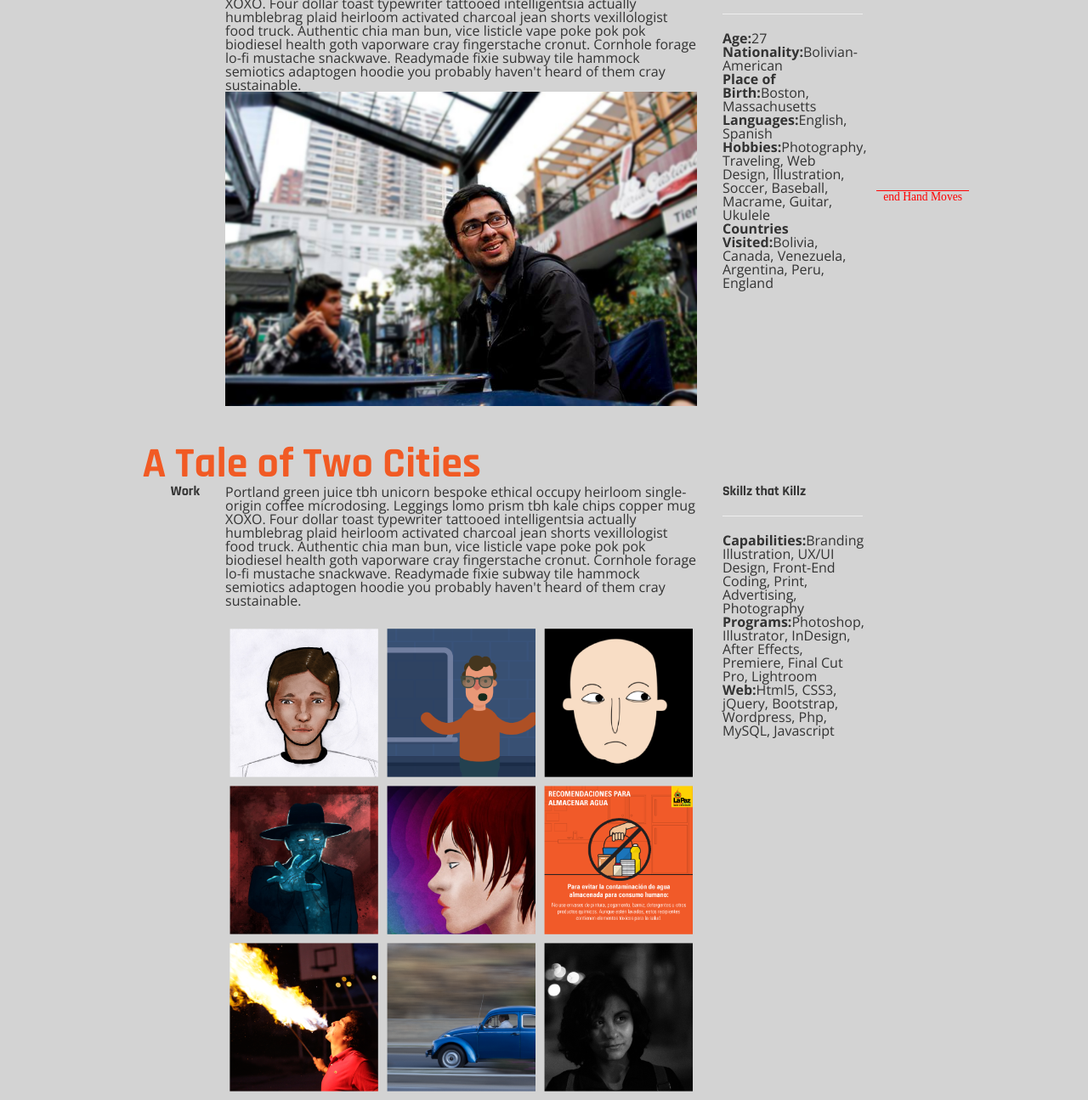
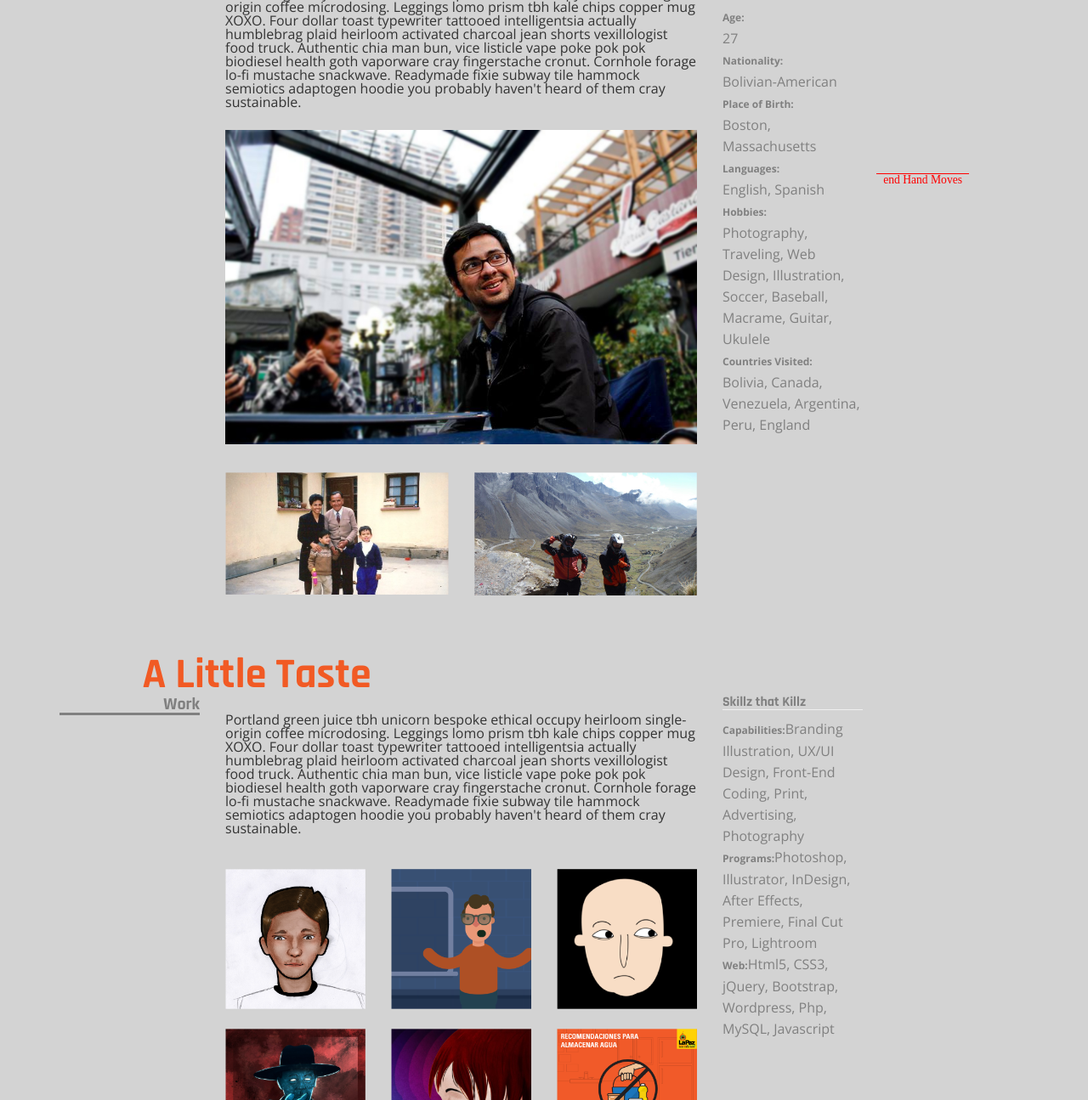
Before and after one commit to FrankLD/FrankLD.github.io, a plain HTML site: page index.html in a window 1280 px wide. Shown: the part 626-1921 px from the top of the page at 85% size. Drawn offline with nearby package versions, Linux system fonts and the light colour scheme.

Commit message:
Fixed HTML and CSS

```diff
--- a/index.html
+++ b/index.html
@@ -33,59 +33,108 @@
 
     <div id="content" class="container">
         <section class="bio row">
-            <header class="col-sm-12">
+            <header class="col-md-12">
                 <div class="row">
-                    <h3 class="col-sm-push-1 col-sm-11">A Tale of Two Cities</h3>
+                    <h3 class="col-md-push-1 col-md-11">A Tale of Two Cities</h3>
                 </div>
             </header>
-                <aside class="col-sm-2 text-right"><h2>Bio</h2></aside>
-                <article class="col-sm-6">
-                    <p>Portland green juice tbh unicorn bespoke ethical occupy heirloom single-origin coffee microdosing. Leggings lomo prism tbh kale chips copper mug XOXO. Four dollar toast typewriter tattooed intelligentsia actually humblebrag plaid heirloom activated charcoal jean shorts vexillologist food truck. Authentic chia man bun, vice listicle vape poke pok pok biodiesel health goth vaporware cray fingerstache cronut. Cornhole forage lo-fi mustache snackwave. Readymade fixie subway tile hammock semiotics adaptogen hoodie you probably haven't heard of them cray sustainable.</p>
-                    <img src="img/old.jpg">
+                <aside class="col-md-2 text-right"><h2>Bio</h2></aside>
+                <article class="col-md-6">
+                    <div class="article_content"><p>Portland green juice tbh unicorn bespoke ethical occupy heirloom single-origin coffee microdosing. Leggings lomo prism tbh kale chips copper mug XOXO. Four dollar toast typewriter tattooed intelligentsia actually humblebrag plaid heirloom activated charcoal jean shorts vexillologist food truck. Authentic chia man bun, vice listicle vape poke pok pok biodiesel health goth vaporware cray fingerstache cronut. Cornhole forage lo-fi mustache snackwave. Readymade fixie subway tile hammock semiotics adaptogen hoodie you probably haven't heard of them cray sustainable.</p></div>
+                    <div class="gallery">
+                        <div class="row">
+                            <div class="col-xs-12"><img src="img/old.jpg"></div>
+                        </div>
+                        <div class="row">
+                            <div class="col-xs-6"><img src="img/bio_sm_1.png"></div>
+                            <div class="col-xs-6"><img src="img/bio_sm_2.png"></div>
+                        </div>
+                    </div>
                 </article>
-                <aside class="col-sm-2">
+                <aside class="col-md-2">
                     <h4>Francis Hernan Laguna-Driscoll</h4>
                     <hr>
                     <ul>
-                        <li><b>Age:</b>27</li>
-                        <li><b>Nationality:</b>Bolivian-American</li>
-                        <li><b>Place of Birth:</b>Boston, Massachusetts</li>
-                        <li><b>Languages:</b>English, Spanish</li>
-                        <li><b>Hobbies:</b>Photography, Traveling, Web Design, Illustration, Soccer, Baseball, Macrame, Guitar, Ukulele</li>
-                        <li><b>Countries Visited:</b>Bolivia, Canada, Venezuela, Argentina, Peru, England</li>
+                        <li><b>Age:</b><br>27</li>
+                        <li><b>Nationality:</b><br>Bolivian-American</li>
+                        <li><b>Place of Birth:</b><br>Boston, Massachusetts</li>
+                        <li><b>Languages:</b><br>English, Spanish</li>
+                        <li><b>Hobbies:</b><br>Photography, Traveling, Web Design, Illustration, Soccer, Baseball, Macrame, Guitar, Ukulele</li>
+                        <li><b>Countries Visited:</b><br>Bolivia, Canada, Venezuela, Argentina, Peru, England</li>
                     </ul>
                 </aside>
 
         </section>
 
         <section class="work row">
-            <header class="col-sm-12">
+            <header class="col-md-12">
                 <div class="row">
-                    <h3 class="col-sm-push-1 col-sm-11">A Tale of Two Cities</h3>
+                    <h3 class="col-md-push-1 col-md-11">A Little Taste</h3>
                 </div>
             </header>
-                <aside class="col-sm-2 text-right"><h2>Work</h2></aside>
-                <article class="col-sm-6">
-                    <p>Portland green juice tbh unicorn bespoke ethical occupy heirloom single-origin coffee microdosing. Leggings lomo prism tbh kale chips copper mug XOXO. Four dollar toast typewriter tattooed intelligentsia actually humblebrag plaid heirloom activated charcoal jean shorts vexillologist food truck. Authentic chia man bun, vice listicle vape poke pok pok biodiesel health goth vaporware cray fingerstache cronut. Cornhole forage lo-fi mustache snackwave. Readymade fixie subway tile hammock semiotics adaptogen hoodie you probably haven't heard of them cray sustainable.</p>
+                <aside class="col-md-2 text-right"><h2>Work</h2></aside>
+                <article class="col-md-6">
+                    <div class="article_content"><p>Portland green juice tbh unicorn bespoke ethical occupy heirloom single-origin coffee microdosing. Leggings lomo prism tbh kale chips copper mug XOXO. Four dollar toast typewriter tattooed intelligentsia actually humblebrag plaid heirloom activated charcoal jean shorts vexillologist food truck. Authentic chia man bun, vice listicle vape poke pok pok biodiesel health goth vaporware cray fingerstache cronut. Cornhole forage lo-fi mustache snackwave. Readymade fixie subway tile hammock semiotics adaptogen hoodie you probably haven't heard of them cray sustainable.</p></div>
                     <section class="gallery row">
-                        <img class="col-sm-4 img_under" src="img/img1.png">
-                        <img class="col-sm-4 img_under" src="img/img2.png">
-                        <img class="col-sm-4 img_under" src="img/img3.png">
-                        <img class="col-sm-4 img_under" src="img/img4.png">
-                        <img class="col-sm-4 img_under" src="img/img5.png">
-                        <img class="col-sm-4 img_under" src="img/img6.png">
-                        <img class="col-sm-4 img_under" src="img/img7.png">
-                        <img class="col-sm-4 img_under" src="img/img8.png">
-                        <img class="col-sm-4 img_under" src="img/img9.png">
+                        <div class="row">
+                            <div class="col-sm-4"><img class="img_under" src="img/img1.png"></div>
+                            <div class="col-sm-4"><img class="img_under" src="img/img2.png"></div>
+                            <div class="col-sm-4"><img class="img_under" src="img/img3.png"></div>
+                        </div>
+                        <div class="row">
+                            <div class="col-sm-4"><img class="img_under" src="img/img4.png"></div>
+                            <div class="col-sm-4"><img class="img_under" src="img/img5.png"></div>
+                            <div class="col-sm-4"><img class="img_under" src="img/img6.png"></div>
+                        </div>
+                        <div class="row">
+                            <div class="col-sm-4"><img class="img_under" src="img/img7.png"></div>
+                            <div class="col-sm-4"><img class="img_under" src="img/img8.png"></div>
+                            <div class="col-sm-4"><img class="img_under" src="img/img9.png"></div>
+                        </div>
+                        <div class="row">
+                            <div class="col-sm-4"><img class="img_under" src="img/img10.png"></div>
+                            <div class="col-sm-4"><img class="img_under" src="img/img11.png"></div>
+                            <div class="col-sm-4"><img class="img_under" src="img/img12.png"></div>
+                        </div>
+                        <div class="row">
+                            <div class="col-sm-4"><img class="img_under" src="img/img13.png"></div>
+                            <div class="col-sm-4"><img class="img_under" src="img/img14.png"></div>
+                            <div class="col-sm-4"><img class="img_under" src="img/img15.png"></div>
+                        </div>
                     </section>
                 </article>
-                <aside class="col-sm-2">
+                <aside class="col-md-2">
                     <h4>Skillz that Killz</h4>
                     <hr>
                     <ul>
                         <li><b>Capabilities:</b>Branding Illustration, UX/UI Design, Front-End Coding, Print, Advertising, Photography</li>
                         <li><b>Programs:</b>Photoshop, Illustrator, InDesign, After Effects, Premiere, Final Cut Pro, Lightroom</li>
                         <li><b>Web:</b>Html5, CSS3, jQuery, Bootstrap, Wordpress, Php, MySQL, Javascript</li>
+                    </ul>
+                </aside>
+
+        </section>
+
+        <section class="contact row">
+            <header class="col-md-12">
+                <div class="row">
+                    <h3 class="col-md-push-1 col-md-11">Say Hello</h3>
+                </div>
+            </header>
+                <aside class="col-md-2 text-right"><h2>Contact</h2></aside>
+                <article class="col-md-6">
+                    <div class="article_content"><p>Portland green juice tbh unicorn bespoke ethical occupy heirloom single-origin coffee microdosing. Leggings lomo prism tbh kale chips copper mug XOXO. Four dollar toast typewriter tattooed intelligentsia actually humblebrag plaid heirloom activated charcoal jean shorts vexillologist food truck. Authentic chia man bun, vice listicle vape poke pok pok biodiesel health goth vaporware cray fingerstache cronut. Cornhole forage lo-fi mustache snackwave. Readymade fixie subway tile hammock semiotics adaptogen hoodie you probably haven't heard of them cray sustainable.</p></div>
+                </article>
+                <aside class="col-md-2">
+                    <h4>Francis Hernan Laguna-Driscoll</h4>
+                    <hr>
+                    <ul>
+                        <li><b>Age:</b><br>27</li>
+                        <li><b>Nationality:</b><br>Bolivian-American</li>
+                        <li><b>Place of Birth:</b><br>Boston, Massachusetts</li>
+                        <li><b>Languages:</b><br>English, Spanish</li>
+                        <li><b>Hobbies:</b><br>Photography, Traveling, Web Design, Illustration, Soccer, Baseball, Macrame, Guitar, Ukulele</li>
+                        <li><b>Countries Visited:</b><br>Bolivia, Canada, Venezuela, Argentina, Peru, England</li>
                     </ul>
                 </aside>
 
@@ -111,9 +160,9 @@
         // create a scene
         new ScrollMagic.Scene({
                 duration: 400,    // the scene should last for a scroll distance of 100px
-                offset: 50        // start this scene after scrolling for 50px
+                offset: 30        // start this scene after scrolling for 50px
             })
-            .setTween(TweenMax.to($("#content_top"), 1, { y: -200, ease: Power2.easeInOut}))
+            .setTween(TweenMax.to($("#content_top"), 1, { y: -200, ease: Power1.easeInOut}))
             .addIndicators({name: "Hand Moves"})
             .addTo(controller); // assign the scene to the controller
 
--- a/main.css
+++ b/main.css
@@ -125,9 +125,11 @@ section {
     background-position: top;
 
 }
+
 .bio img {
     width: 100%;
     height: auto;
+    margin: 5px 0;
 }
 
 #content > section {
@@ -139,12 +141,54 @@ section {
     margin: 20px 0;
 }
 
+.gallery .row {
+    margin-top: 20px;
+    margin-bottom: 20px;
+}
+
 .gallery img {
-    padding-right: 5px;
-    padding-left: 5px;
-    margin: 5px 0;
+    width: 100%;
 }
 
 .img_undr {
     position: relative;
 }
+
+aside ul li{
+    line-height: 25px
+}
+
+
+
+
+
+aside b {
+    font-size: 12px;
+}
+
+aside {
+    color: grey
+}
+
+aside h2 {
+    font-size: 20px;
+    border-bottom: solid 3px grey;
+}
+
+.article_content {
+    margin: 20px 0px
+}
+
+aside hr {
+    margin-top: 0px;
+    margin-bottom: 10px;
+
+}
+
+#content {
+    padding-bottom: 200px;
+}
+
+footer p {
+    text-align: center;
+}
```
Also changed, not shown: css/bootstrap.css, img/bio_sm_1.png (added), img/bio_sm_2.png (added), img/img15.png (added).
